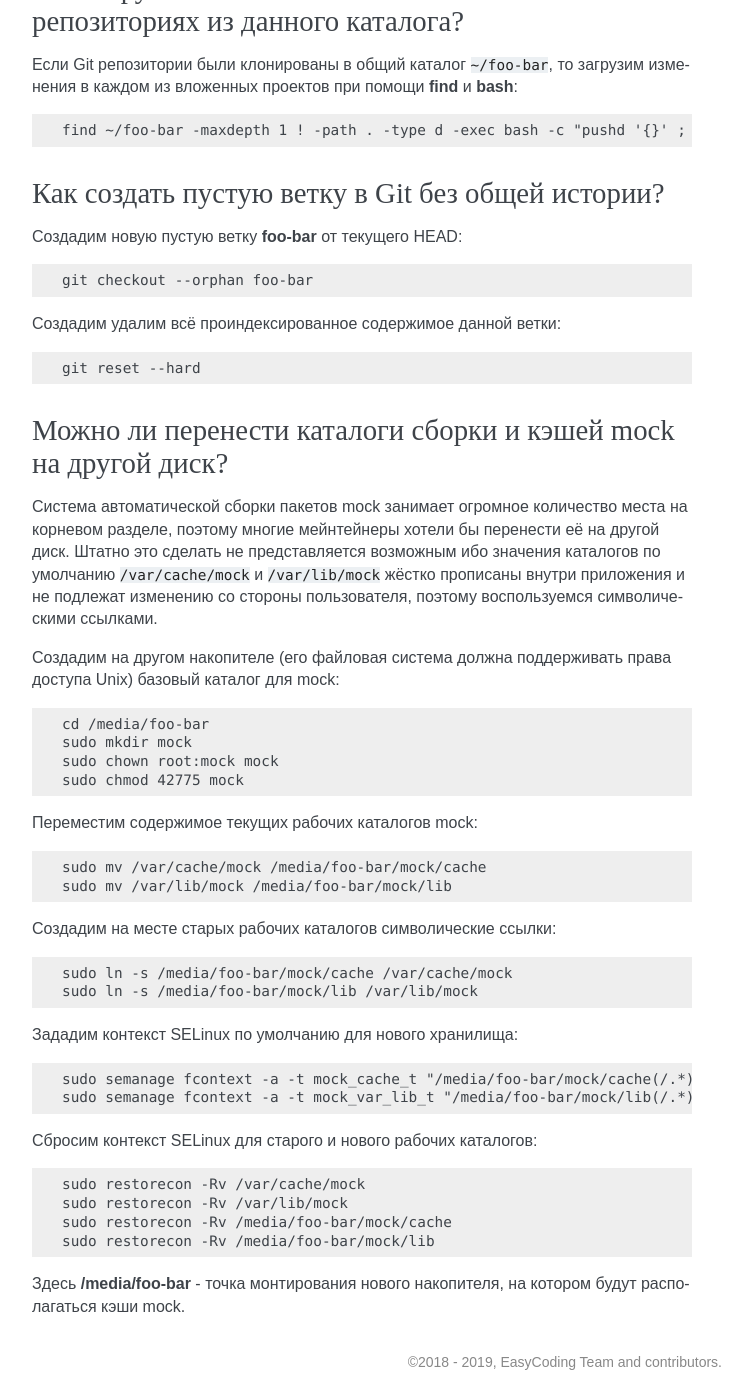
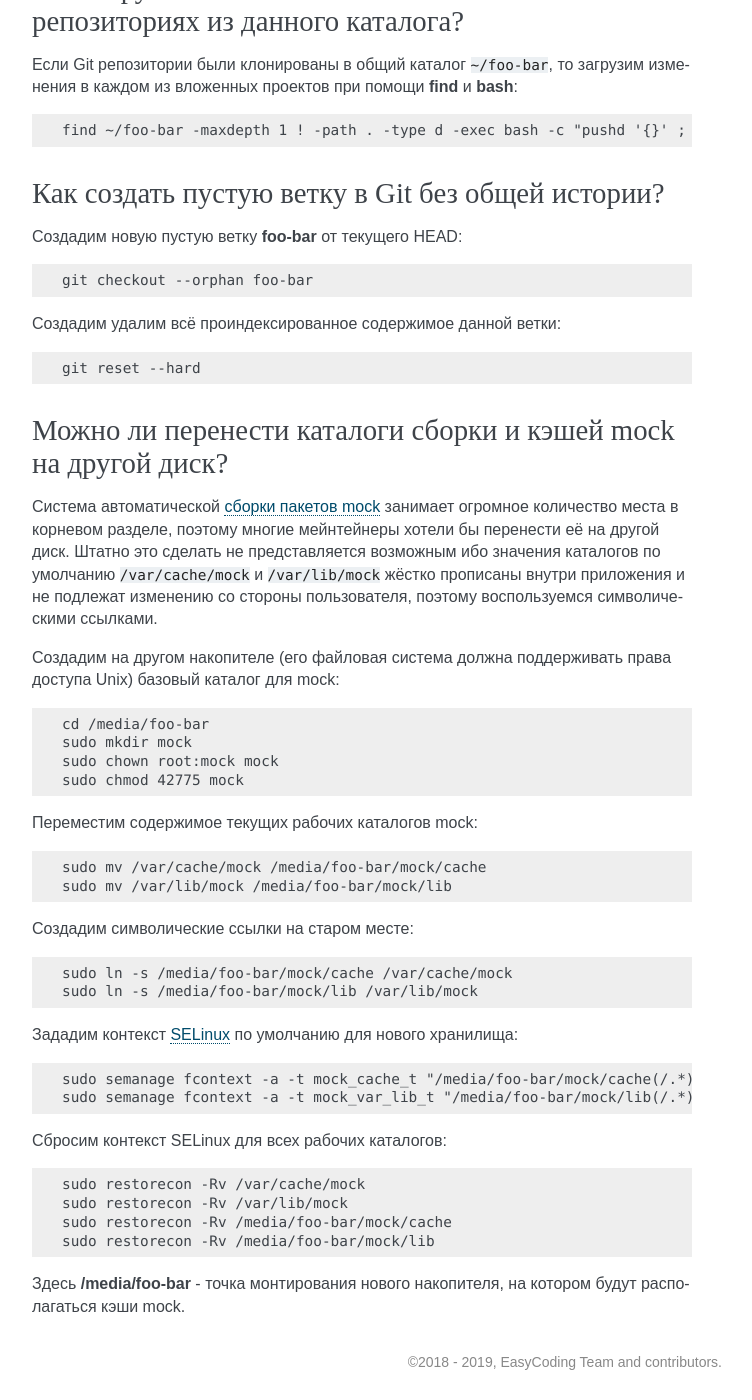
Before and after one commit to RussianFedora/FAQ, a Sphinx documentation site: the page built from source/development.rst, in a window 1280 px wide and 1400 px high, scrolled down 12662 px. Shown: the whole window, without its empty margins (388-1140 px from the left). Built offline with Sphinx 7.4.7, drawn with Linux system fonts in a browser that asks for light colours.

Commit message:
Small fixes in mock question.

```diff
--- a/source/development.rst
+++ b/source/development.rst
@@ -728,7 +728,7 @@
 Можно ли перенести каталоги сборки и кэшей mock на другой диск?
 ==================================================================
 
-Система автоматической сборки пакетов mock занимает огромное количество места на корневом разделе, поэтому многие мейнтейнеры хотели бы перенести её на другой диск. Штатно это сделать не представляется возможным ибо значения каталогов по умолчанию ``/var/cache/mock`` и ``/var/lib/mock`` жёстко прописаны внутри приложения и не подлежат изменению со стороны пользователя, поэтому воспользуемся символическими ссылками.
+Система автоматической :ref:`сборки пакетов mock <build-package>` занимает огромное количество места в корневом разделе, поэтому многие мейнтейнеры хотели бы перенести её на другой диск. Штатно это сделать не представляется возможным ибо значения каталогов по умолчанию ``/var/cache/mock`` и ``/var/lib/mock`` жёстко прописаны внутри приложения и не подлежат изменению со стороны пользователя, поэтому воспользуемся символическими ссылками.
 
 Создадим на другом накопителе (его файловая система должна поддерживать права доступа Unix) базовый каталог для mock:
 
@@ -746,21 +746,21 @@
     sudo mv /var/cache/mock /media/foo-bar/mock/cache
     sudo mv /var/lib/mock /media/foo-bar/mock/lib
 
-Создадим на месте старых рабочих каталогов символические ссылки:
+Создадим символические ссылки на старом месте:
 
 .. code-block:: text
 
     sudo ln -s /media/foo-bar/mock/cache /var/cache/mock
     sudo ln -s /media/foo-bar/mock/lib /var/lib/mock
 
-Зададим контекст SELinux по умолчанию для нового хранилища:
+Зададим контекст :ref:`SELinux <selinux>` по умолчанию для нового хранилища:
 
 .. code-block:: text
 
     sudo semanage fcontext -a -t mock_cache_t "/media/foo-bar/mock/cache(/.*)?"
     sudo semanage fcontext -a -t mock_var_lib_t "/media/foo-bar/mock/lib(/.*)?"
 
-Сбросим контекст SELinux для старого и нового рабочих каталогов:
+Сбросим контекст SELinux для всех рабочих каталогов:
 
 .. code-block:: text
 
```
